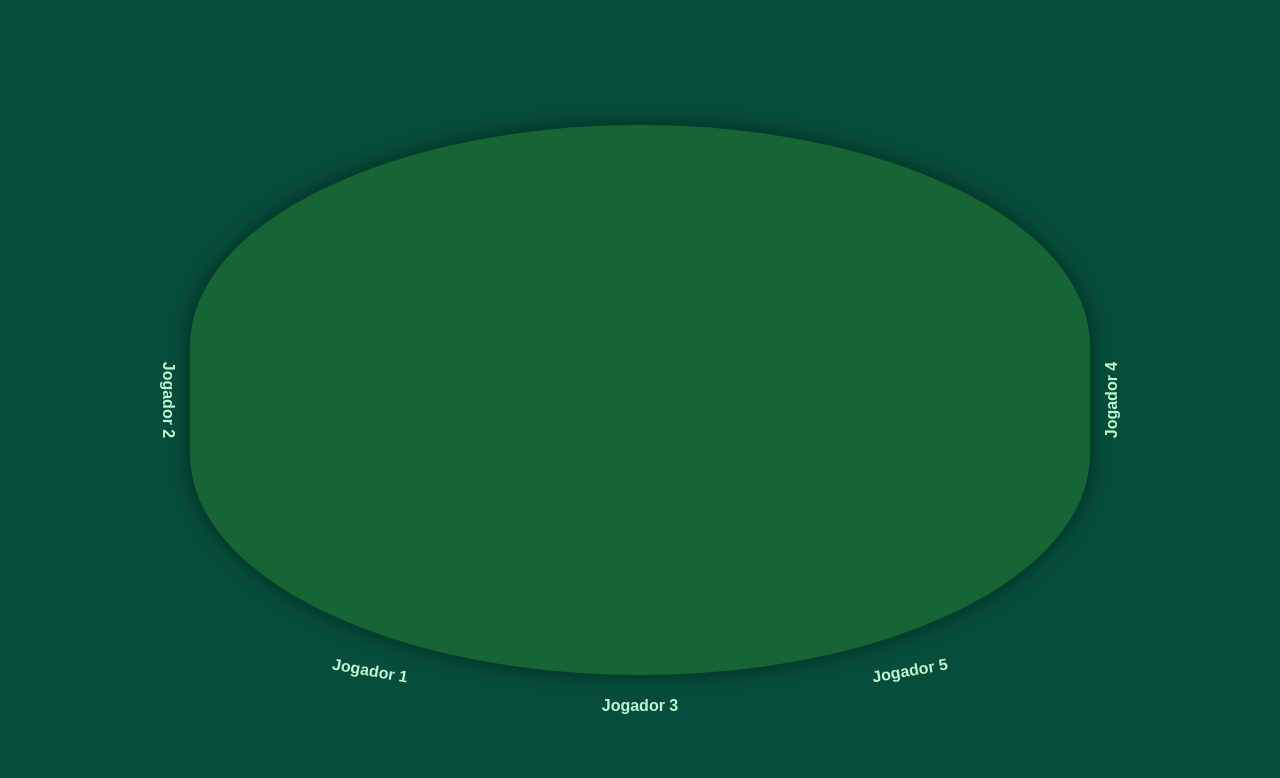
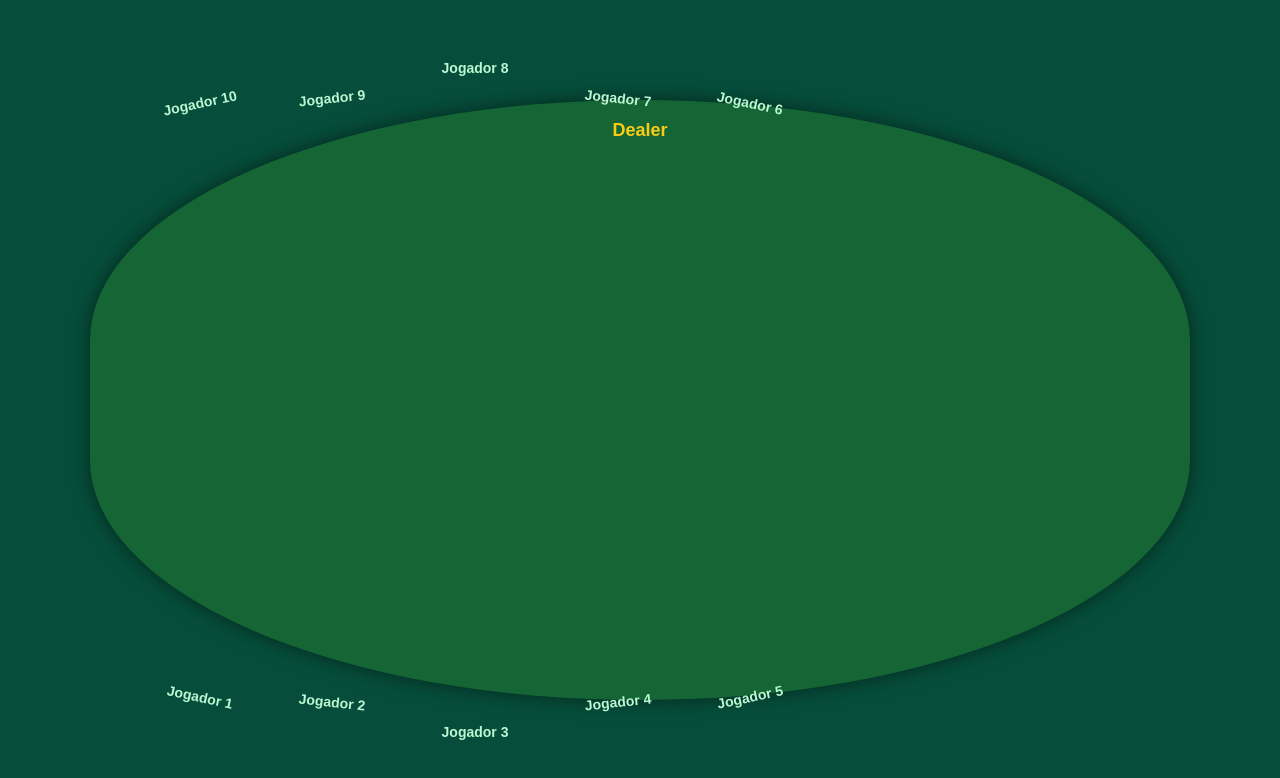
Before and after one commit to blinbingo/kombi, a Next.js app: page /blackjack in a window 1280 px wide. Shown: the top 778 px of the page. Built offline with nearby package versions, Linux system fonts and the light colour scheme.

Commit message:
Update index.js

```diff
--- a/pages/blackjack/index.js
+++ b/pages/blackjack/index.js
@@ -2,14 +2,23 @@
 import React from 'react';
 
 export default function Blackjack() {
-  const jogadores = ['Jogador 1', 'Jogador 2', 'Jogador 3', 'Jogador 4', 'Jogador 5'];
+  const jogadores = [
+    'Jogador 1', 'Jogador 2', 'Jogador 3', 'Jogador 4', 'Jogador 5',
+    'Jogador 6', 'Jogador 7', 'Jogador 8', 'Jogador 9', 'Jogador 10'
+  ];
 
   const posicoes = [
-    { bottom: '-5px', left: '20%', transform: 'translateX(-50%) rotate(10deg)' },     // Jogador 1
-    { top: '50%', left: '-60px', transform: 'translateY(-50%) rotate(90deg)' },       // Jogador 2 (corrigido)
-    { bottom: '-40px', left: '50%', transform: 'translateX(-50%)' },                  // Jogador 3
-    { top: '50%', right: '-60px', transform: 'translateY(-50%) rotate(-90deg)' },     // Jogador 4 (corrigido)
-    { bottom: '-5px', left: '80%', transform: 'translateX(-50%) rotate(-10deg)' },    // Jogador 5
+    { bottom: '-5px', left: '10%', transform: 'translateX(-50%) rotate(12deg)' },
+    { bottom: '-10px', left: '22%', transform: 'translateX(-50%) rotate(6deg)' },
+    { bottom: '-40px', left: '35%', transform: 'translateX(-50%)' },
+    { bottom: '-10px', left: '48%', transform: 'translateX(-50%) rotate(-6deg)' },
+    { bottom: '-5px', left: '60%', transform: 'translateX(-50%) rotate(-12deg)' },
+
+    { top: '-5px', left: '60%', transform: 'translateX(-50%) rotate(12deg)' },
+    { top: '-10px', left: '48%', transform: 'translateX(-50%) rotate(6deg)' },
+    { top: '-40px', left: '35%', transform: 'translateX(-50%)' },
+    { top: '-10px', left: '22%', transform: 'translateX(-50%) rotate(-6deg)' },
+    { top: '-5px', left: '10%', transform: 'translateX(-50%) rotate(-12deg)' }
   ];
 
   return (
@@ -26,13 +35,29 @@ export default function Blackjack() {
       <div
         style={{
           position: 'relative',
-          width: '900px',
-          height: '550px',
+          width: '1100px',
+          height: '600px',
           backgroundColor: '#166534',
           borderRadius: '50% / 40%',
           boxShadow: '0 0 20px rgba(0,0,0,0.5)',
         }}
       >
+        {/* Dealer centralizado no topo */}
+        <div
+          style={{
+            position: 'absolute',
+            top: '20px',
+            left: '50%',
+            transform: 'translateX(-50%)',
+            textAlign: 'center',
+            color: '#facc15',
+            fontWeight: 'bold',
+            fontSize: '18px',
+          }}
+        >
+          Dealer
+        </div>
+
         {jogadores.map((nome, index) => (
           <div
             key={index}
@@ -42,7 +67,7 @@ export default function Blackjack() {
               color: '#bbf7d0',
               fontWeight: 'bold',
               textAlign: 'center',
-              fontSize: '16px',
+              fontSize: '14px',
             }}
           >
             {nome}
```
